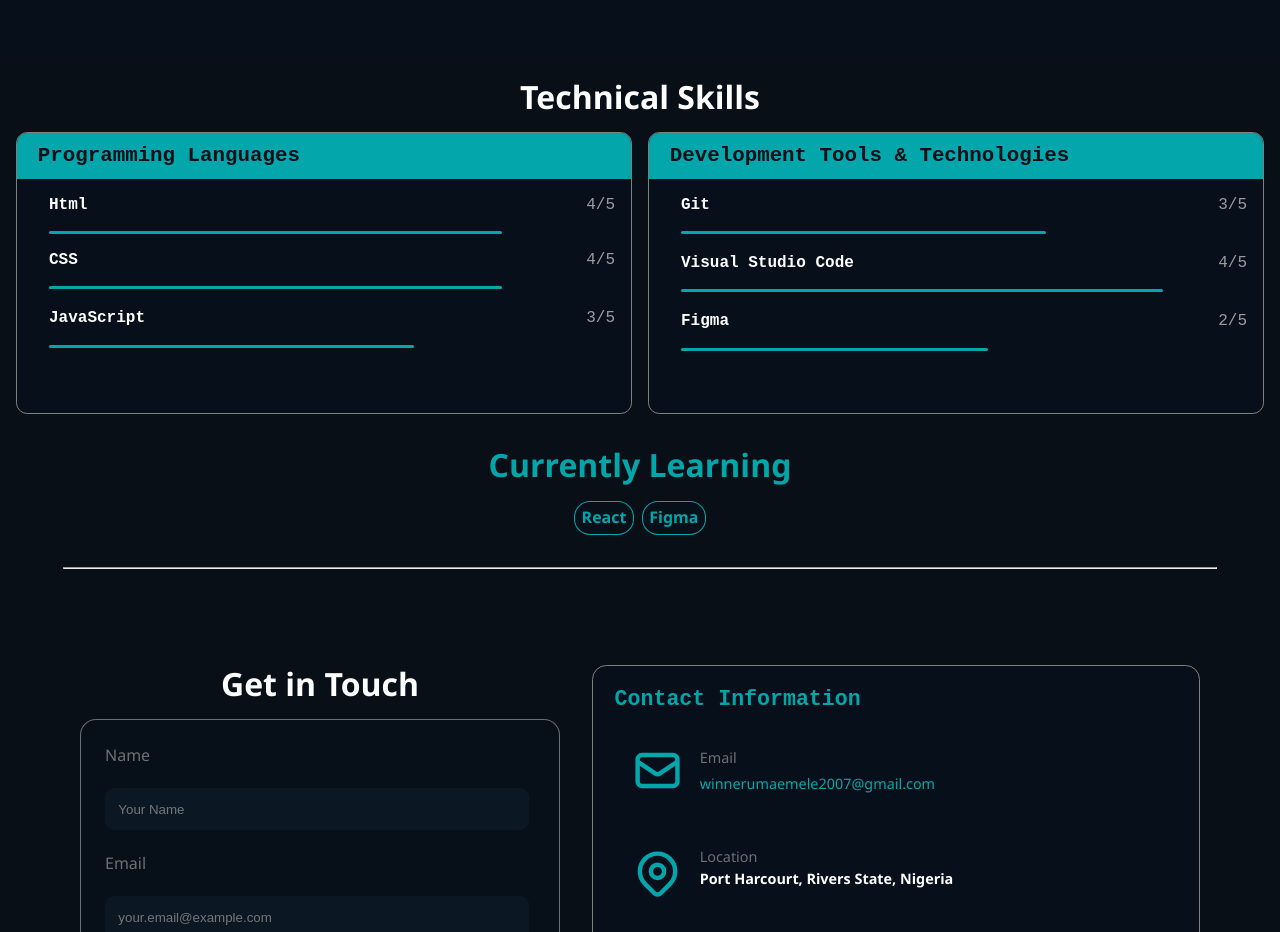
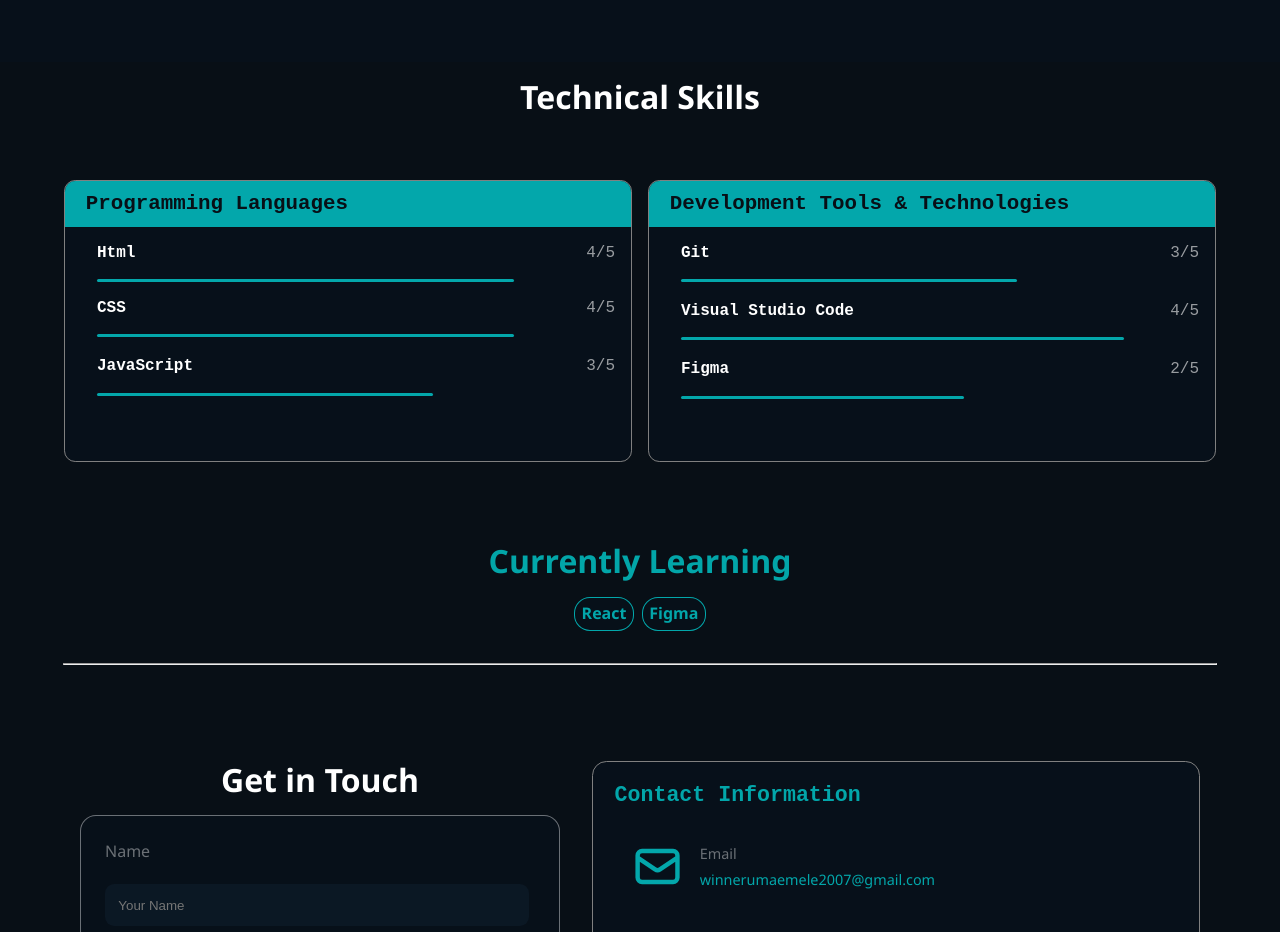
Before and after one commit to Emele-Winner/Portfolio, a plain HTML site: page index.html in a window 1280 px wide. Shown: the part 1100-2032 px from the top of the page. Drawn offline with Linux system fonts and the light colour scheme.

Commit message:
commit: Update index.css to adjust layout and heig ht of sections

```diff
--- a/index.css
+++ b/index.css
@@ -420,6 +420,7 @@ footer hr {
     .sect_3 {
         display: flex;
         justify-content: center;
+        padding: 3em;
     }
 
     .Languages,
```
